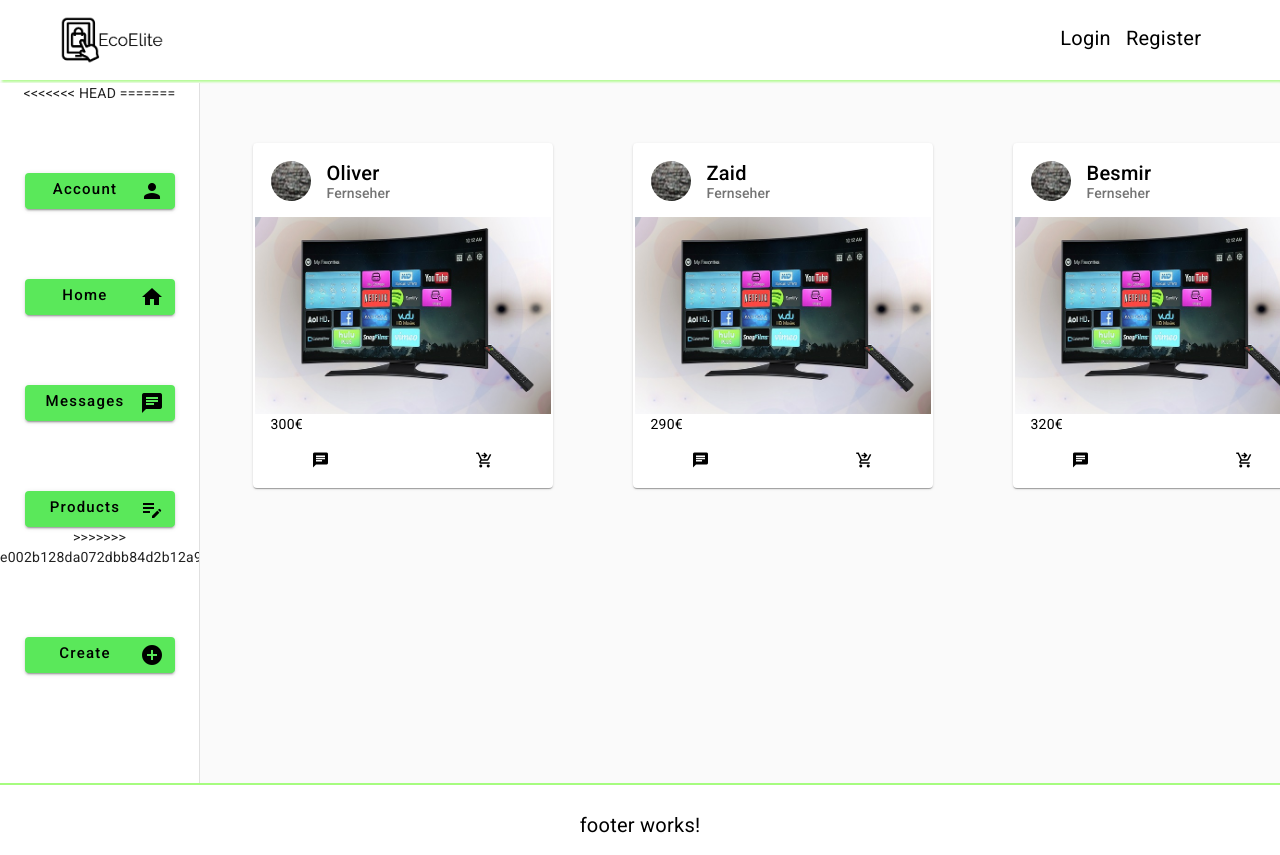
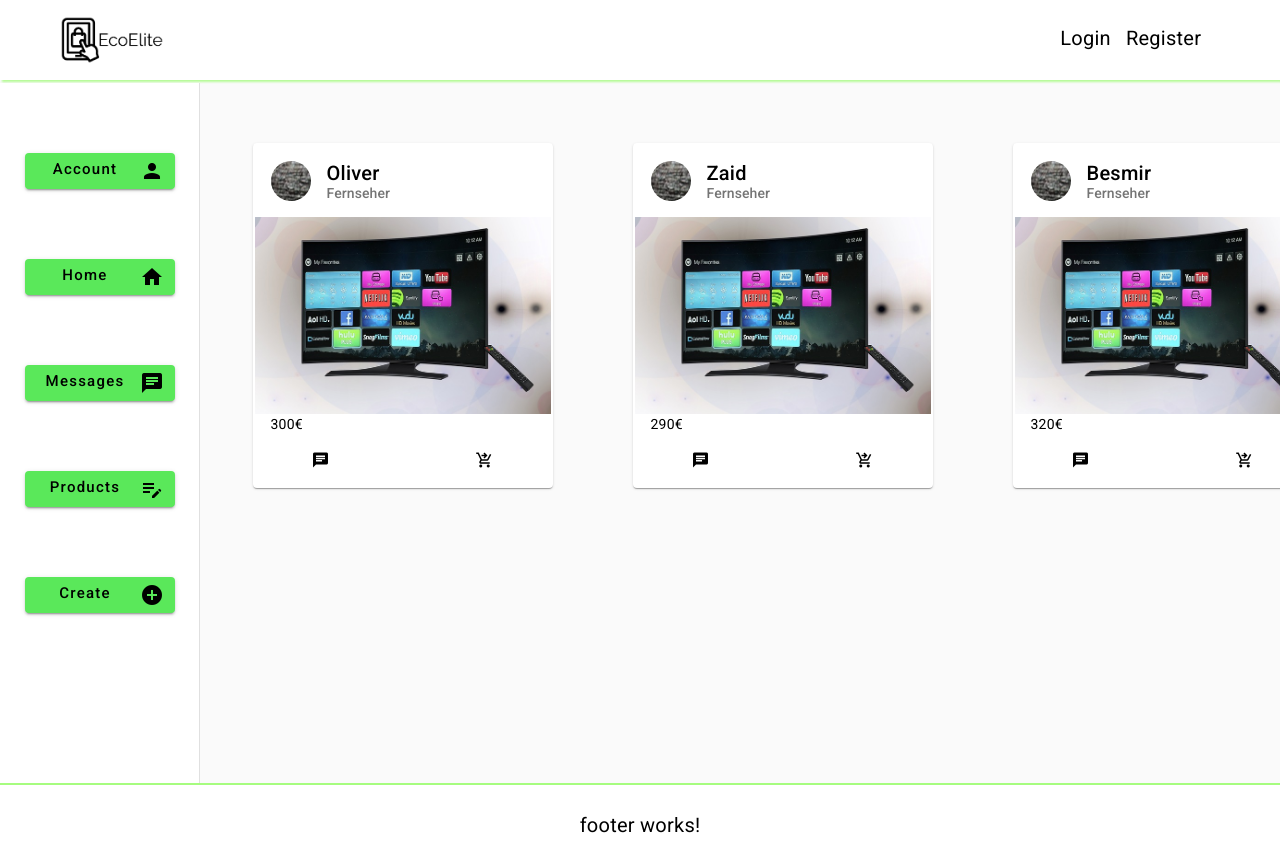
Before and after one commit to ASEMFAX422A/Marktplatz, an Angular app: page / in a window 1280 px wide. Shown: the top 855 px of the page. Built offline with nearby package versions, Linux system fonts and the light colour scheme.

Commit message:
bug fixed

```diff
--- a/src/app/leftsidebar/leftsidebar.component.html
+++ b/src/app/leftsidebar/leftsidebar.component.html
@@ -1,8 +1,5 @@
 <mat-drawer-container class="leftsidebar" autosize>
   <mat-drawer mode="side" opened>
-<<<<<<< HEAD
-
-=======
     <div class="accountbutton">
       <button class="account" (click)="setAccountTrue()"  mat-raised-button>  <!-- *ngIF abfrage, geht aber auch nur mit Verbindung zur Datenbank-->
         <div class="leftsidebar-container">
@@ -43,7 +40,6 @@
         </div>
       </button>
     </div>
->>>>>>> e002b128da072dbb84d2b12a9d0e29eb5d969564
     <div class="createbutton">
       <button class="create" (click)="openDialogcreateProduct()" mat-raised-button>
         <div class="leftsidebar-container">
```
